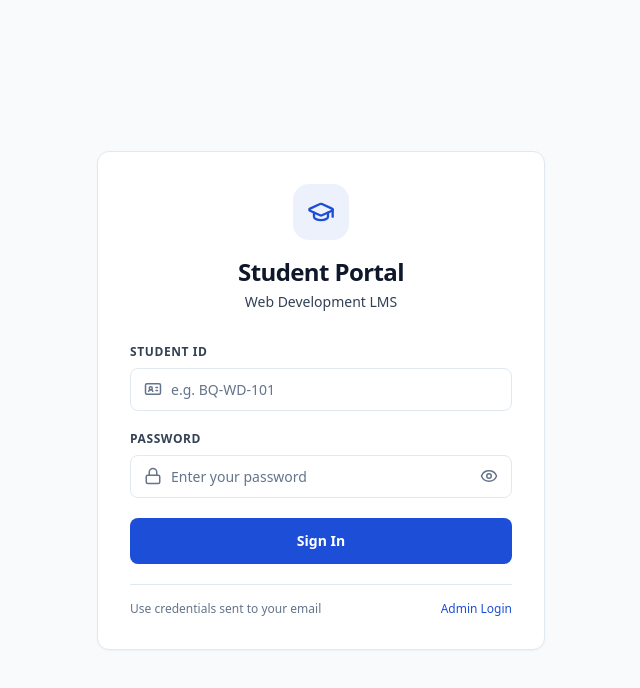
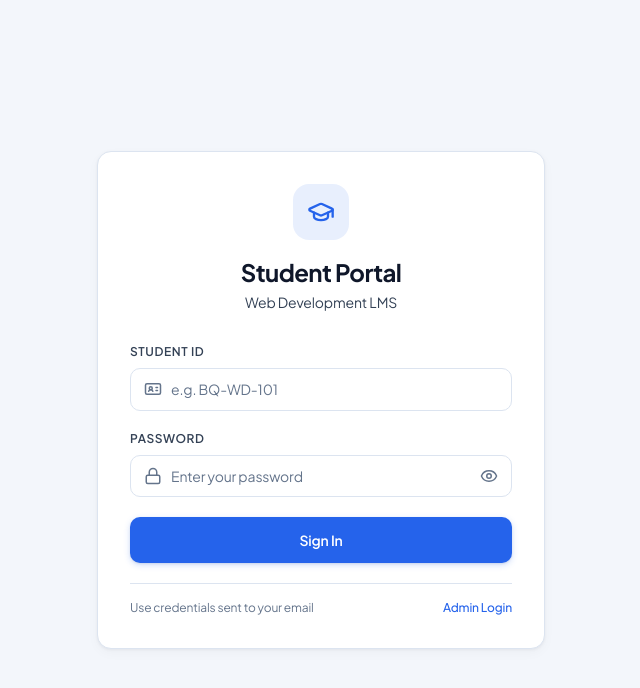
Before and after one commit to abdulqayyumwaseemkhan/quiz-portal, a React (Vite) app in the folder frontend/: page / in a window 1280 px wide. Shown: the top 688 px of the page, without its empty margins (319-959 px from the left). Built offline with nearby package versions, Linux system fonts and the light colour scheme; no server answers.

Commit message:
style(theme): upgrade typography to Plus Jakarta Sans + JetBrains Mono and refine light/dark color tokens

```diff
--- a/frontend/index.html
+++ b/frontend/index.html
@@ -7,7 +7,7 @@
     <title>BanoQabil LMS Portal</title>
     <link rel="preconnect" href="https://fonts.googleapis.com">
     <link rel="preconnect" href="https://fonts.gstatic.com" crossorigin>
-    <link href="https://fonts.googleapis.com/css2?family=Inter:wght@400;500;600;700&display=swap" rel="stylesheet">
+    <link href="https://fonts.googleapis.com/css2?family=JetBrains+Mono:wght@400;500;600&family=Plus+Jakarta+Sans:wght@400;500;600;700;800&display=swap" rel="stylesheet">
     <script>
       (function () {
         try {
--- a/frontend/src/index.css
+++ b/frontend/src/index.css
@@ -5,42 +5,57 @@
 @layer base {
   :root,
   [data-theme="light"] {
-    --bg-primary: #f8fafc;
+    --bg-primary: #f3f6fb;
     --bg-surface: #ffffff;
-    --bg-muted: #f1f5f9;
+    --bg-muted: #edf2f9;
     --text-primary: #0f172a;
     --text-secondary: #334155;
     --text-muted: #64748b;
-    --border: #e2e8f0;
-    --accent: #1d4ed8;
-    --accent-hover: #1e40af;
-    --accent-subtle: rgba(29, 78, 216, 0.08);
-    font-family: 'Inter', system-ui, -apple-system, BlinkMacSystemFont, 'Segoe UI', Roboto, sans-serif;
+    --border: #dce4f0;
+    --accent: #2563eb;
+    --accent-hover: #1d4ed8;
+    --accent-subtle: rgba(37, 99, 235, 0.10);
+    --card-shadow: 0 1px 3px rgba(15, 23, 42, 0.05), 0 4px 12px rgba(15, 23, 42, 0.03);
+    font-family: 'Plus Jakarta Sans', system-ui, -apple-system, BlinkMacSystemFont, sans-serif;
     color-scheme: light;
   }
 
   [data-theme="dark"] {
-    --bg-primary: #0b1120;
+    --bg-primary: #090e1a;
     --bg-surface: #111827;
-    --bg-muted: #1e293b;
+    --bg-muted: #1b2538;
     --text-primary: #f8fafc;
     --text-secondary: #cbd5e1;
     --text-muted: #94a3b8;
-    --border: #334155;
+    --border: #24324a;
     --accent: #3b82f6;
     --accent-hover: #2563eb;
-    --accent-subtle: rgba(59, 130, 246, 0.14);
+    --accent-subtle: rgba(59, 130, 246, 0.16);
+    --card-shadow: 0 2px 8px rgba(0, 0, 0, 0.28);
     color-scheme: dark;
   }
 
   body {
     background-color: var(--bg-primary);
     color: var(--text-primary);
+    font-family: 'Plus Jakarta Sans', system-ui, -apple-system, BlinkMacSystemFont, sans-serif;
     min-height: 100vh;
     margin: 0;
     display: block;
+    line-height: 1.5;
+    letter-spacing: -0.01em;
     -webkit-font-smoothing: antialiased;
+    -moz-osx-font-smoothing: grayscale;
     transition: background-color 0.15s ease, color 0.15s ease;
+  }
+
+  h1, h2, h3, h4, h5, h6 {
+    letter-spacing: -0.025em;
+    color: var(--text-primary);
+  }
+
+  code, pre, .font-mono {
+    font-family: 'JetBrains Mono', ui-monospace, SFMono-Regular, monospace;
   }
 }
 
@@ -48,15 +63,16 @@
   .glass {
     background-color: var(--bg-surface);
     border: 1px solid var(--border);
-    box-shadow: 0 1px 2px 0 rgba(0, 0, 0, 0.04);
+    box-shadow: var(--card-shadow);
   }
 
   .card {
     background-color: var(--bg-surface);
     border: 1px solid var(--border);
-    border-radius: 0.75rem;
+    border-radius: 0.875rem;
     padding: 1.5rem;
-    box-shadow: 0 1px 2px 0 rgba(0, 0, 0, 0.04);
+    box-shadow: var(--card-shadow);
+    transition: border-color 0.18s ease, box-shadow 0.18s ease, transform 0.18s ease;
   }
 
   .btn-primary {
@@ -64,29 +80,39 @@
     color: #ffffff;
     font-weight: 600;
     font-size: 0.875rem;
-    padding: 0.55rem 1rem;
-    border-radius: 0.5rem;
-    transition: background-color 0.15s ease, opacity 0.15s ease;
+    line-height: 1.25rem;
+    padding: 0.6rem 1.15rem;
+    border-radius: 0.625rem;
+    box-shadow: 0 1px 2px rgba(15, 23, 42, 0.08), 0 2px 6px rgba(37, 99, 235, 0.22);
+    transition: background-color 0.15s ease, box-shadow 0.15s ease, transform 0.1s ease, opacity 0.15s ease;
     border: 1px solid transparent;
   }
 
   .btn-primary:hover:not(:disabled) {
     background-color: var(--accent-hover);
+    box-shadow: 0 3px 10px rgba(37, 99, 235, 0.30);
+  }
+
+  .btn-primary:active:not(:disabled) {
+    transform: translateY(0.5px);
   }
 
   .btn-primary:disabled {
     opacity: 0.55;
     cursor: not-allowed;
+    box-shadow: none;
   }
 
   .btn-secondary {
     background-color: var(--bg-surface);
     color: var(--text-primary);
     border: 1px solid var(--border);
-    font-weight: 500;
+    font-weight: 600;
     font-size: 0.875rem;
-    padding: 0.55rem 1rem;
-    border-radius: 0.5rem;
+    line-height: 1.25rem;
+    padding: 0.6rem 1.15rem;
+    border-radius: 0.625rem;
+    box-shadow: 0 1px 2px rgba(15, 23, 42, 0.04);
     transition: background-color 0.15s ease, border-color 0.15s ease;
   }
 
@@ -101,12 +127,13 @@
 
   .input-field {
     width: 100%;
-    padding: 0.625rem 0.875rem;
+    padding: 0.65rem 0.9rem;
     border: 1px solid var(--border);
     background-color: var(--bg-surface);
     color: var(--text-primary);
-    border-radius: 0.5rem;
+    border-radius: 0.625rem;
     font-size: 0.875rem;
+    line-height: 1.25rem;
     outline: none;
     transition: border-color 0.15s ease, box-shadow 0.15s ease;
   }
@@ -117,6 +144,6 @@
 
   .input-field:focus {
     border-color: var(--accent);
-    box-shadow: 0 0 0 3px var(--accent-subtle);
+    box-shadow: 0 0 0 3.5px var(--accent-subtle);
   }
 }
--- a/frontend/tailwind.config.js
+++ b/frontend/tailwind.config.js
@@ -1,5 +1,6 @@
 /** @type {import('tailwindcss').Config} */
 export default {
+  darkMode: 'class',
   content: [
     "./index.html",
     "./src/**/*.{js,ts,jsx,tsx}",
@@ -8,17 +9,17 @@ export default {
     extend: {
       colors: {
         primary: {
-          50: '#f6f9fc',
-          100: '#eef4ed', // Pale Mint / Off-White
-          200: '#c5d5e4',
-          300: '#8da9c4', // Soft Blue-Gray
-          400: '#5a7fa5',
-          500: '#345e8b',
-          600: '#234771',
-          700: '#1a3759',
-          800: '#172f4e',
-          900: '#13315c', // Deep Navy Blue
-          950: '#0c2243',
+          50: '#eff6ff',
+          100: '#dbeafe',
+          200: '#bfdbfe',
+          300: '#93c5fd',
+          400: '#60a5fa',
+          500: '#3b82f6',
+          600: '#2563eb',
+          700: '#1d4ed8',
+          800: '#1e40af',
+          900: '#1e3a8a',
+          950: '#172554',
         },
         light: {
           50: '#ffffff',
@@ -28,7 +29,8 @@ export default {
         }
       },
       fontFamily: {
-        sans: ['Poppins', 'system-ui', 'sans-serif'],
+        sans: ['"Plus Jakarta Sans"', 'system-ui', '-apple-system', 'BlinkMacSystemFont', 'sans-serif'],
+        mono: ['"JetBrains Mono"', 'ui-monospace', 'SFMono-Regular', 'monospace'],
       },
     },
   },
```
